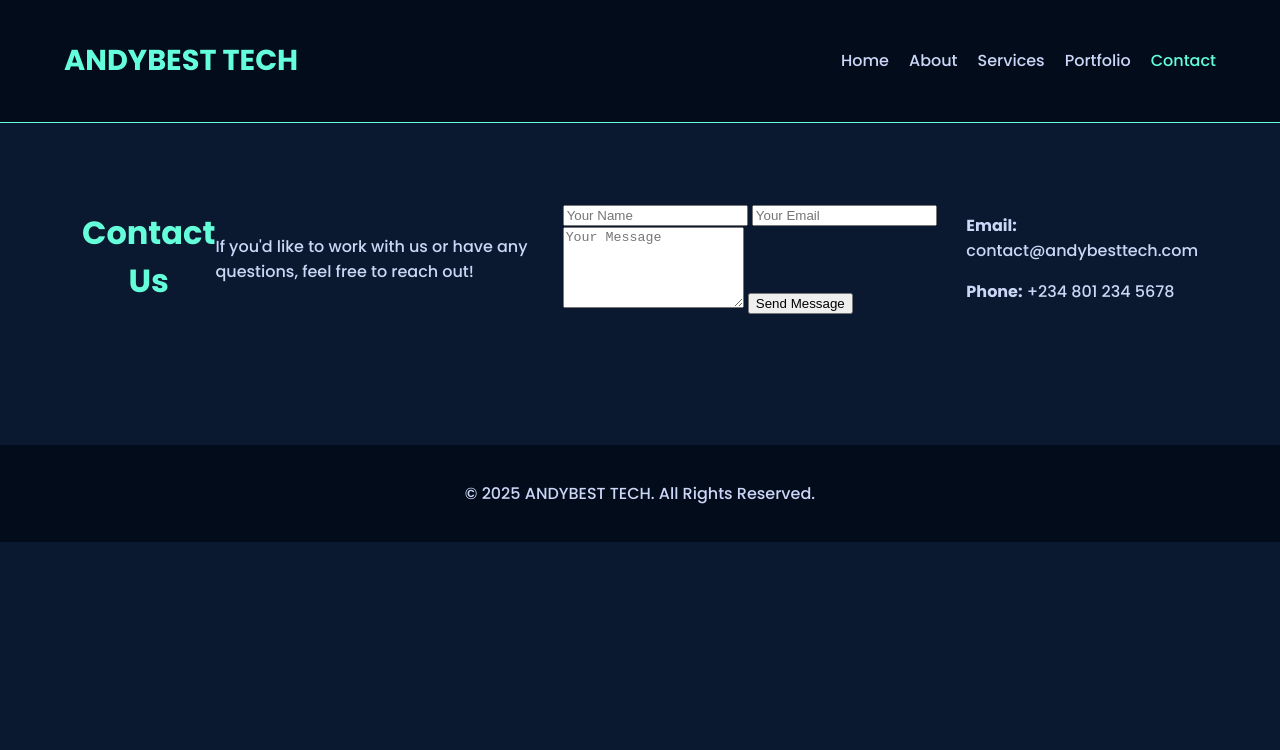
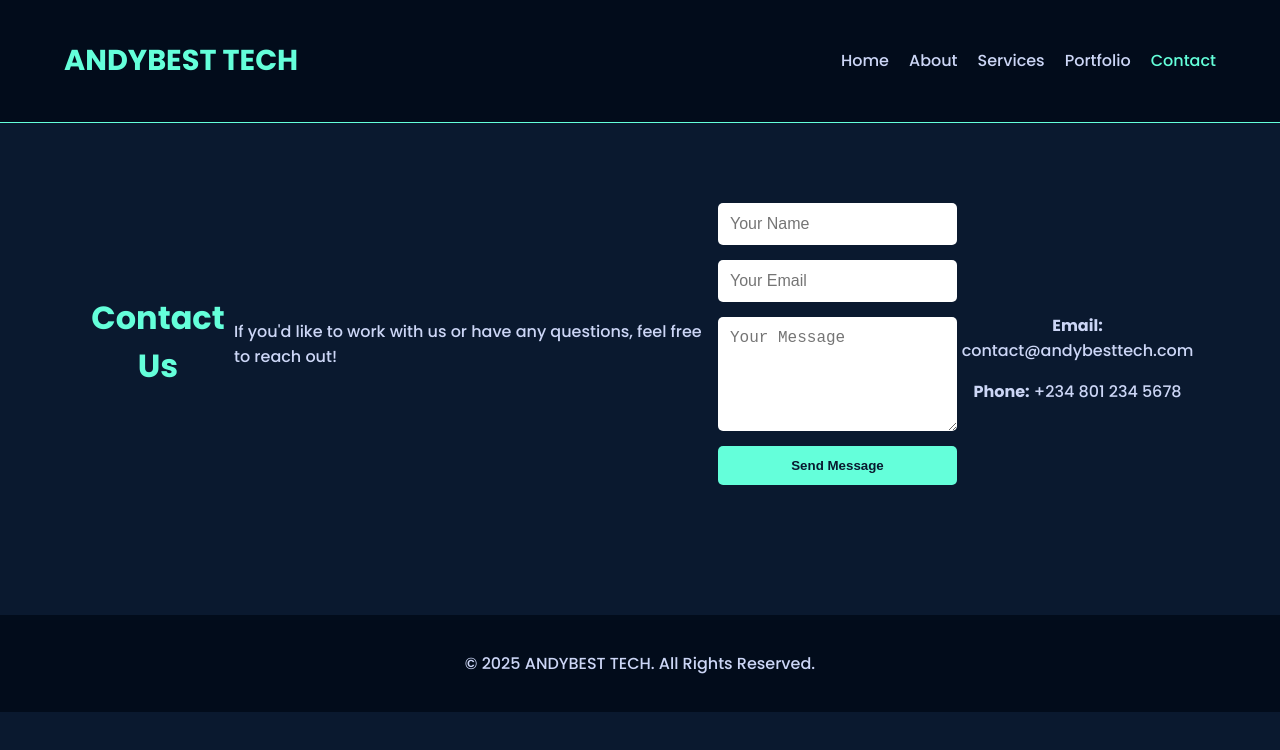
Before and after one commit to batured/andybesttech, a plain HTML site: page contact.html in a window 1280 px wide. Drawn offline with Linux system fonts and the light colour scheme; a script that the page names is missing.

Commit message:
Update style.css

```diff
--- a/css/style.css
+++ b/css/style.css
@@ -112,3 +112,33 @@ footer {
   border-left: 4px solid #64FFDA;
   border-radius: 5px;
 }
+.contact-form {
+  display: flex;
+  flex-direction: column;
+  max-width: 600px;
+  margin: 20px auto;
+}
+
+.contact-form input,
+.contact-form textarea {
+  padding: 12px;
+  margin-bottom: 15px;
+  border: none;
+  border-radius: 5px;
+  font-size: 1rem;
+}
+
+.contact-form button {
+  background-color: #64FFDA;
+  color: #0A192F;
+  padding: 12px;
+  border: none;
+  font-weight: bold;
+  border-radius: 5px;
+  cursor: pointer;
+}
+
+.contact-info {
+  text-align: center;
+  margin-top: 30px;
+}
```
